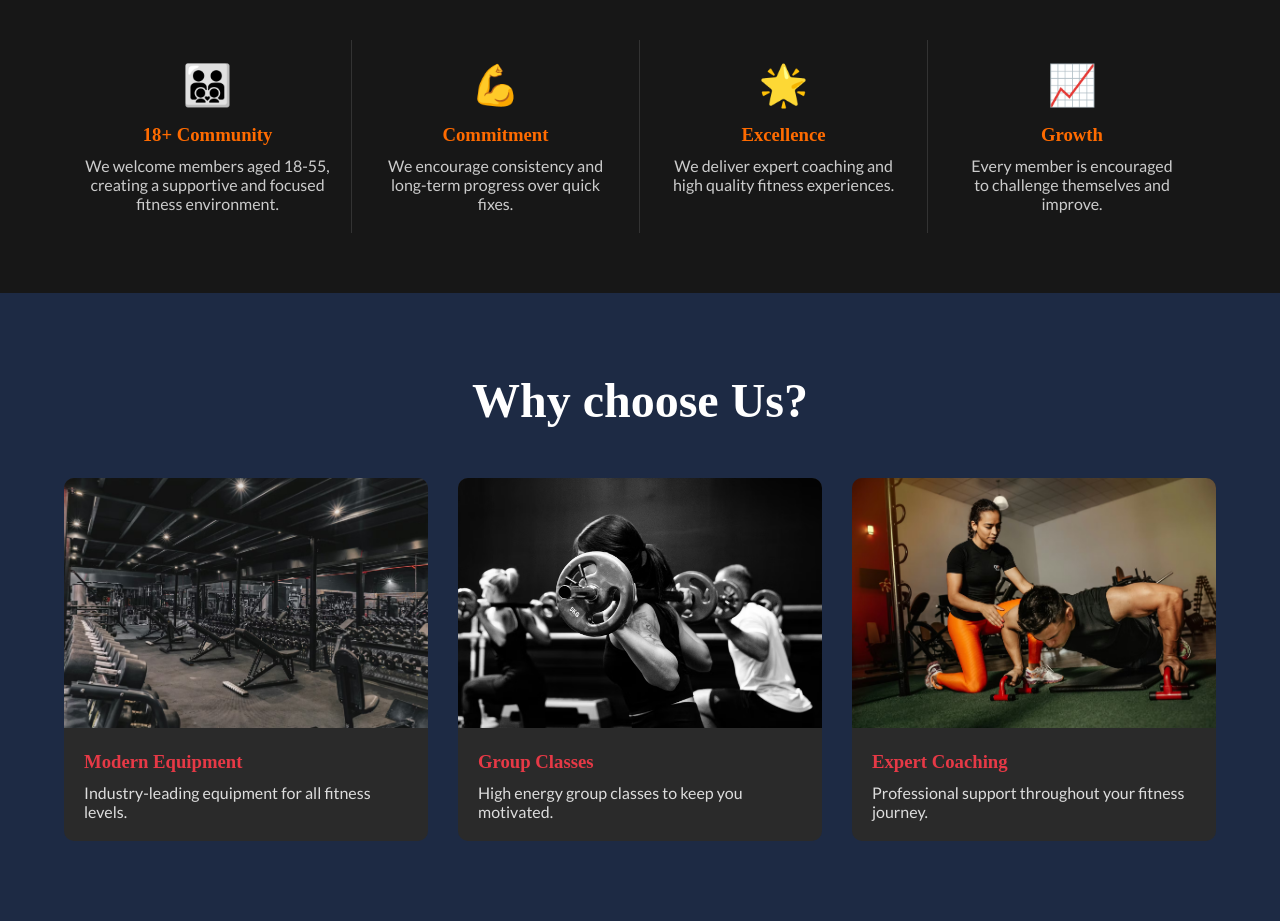
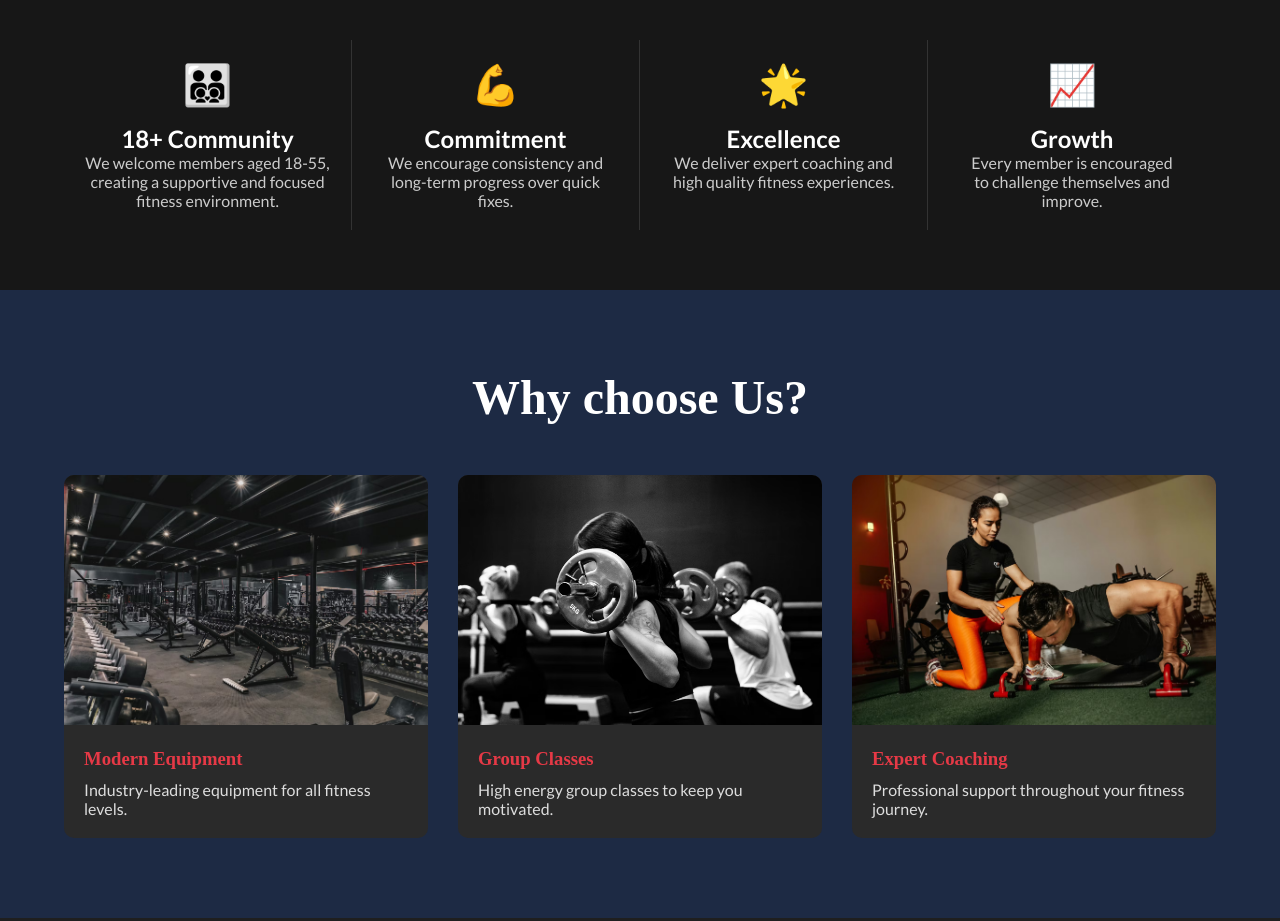
Before and after one commit to anu200908/ferndale-fitness-studio, a plain HTML site: page index.html in a window 1280 px wide. Shown: the part 820-1741 px from the top of the page. Drawn offline with Linux system fonts and the light colour scheme; a web font is replaced by a local one.

Commit message:
Update index.html

```diff
--- a/index.html
+++ b/index.html
@@ -90,7 +90,7 @@
 
             <div class="icon">🧑‍🧑‍🧒‍🧒</div>
 
-            <h3>18+ Community</h3>
+            <h2>18+ Community</h2>
 
             <p>We welcome members aged 18-55, <br>
                 creating a supportive and focused fitness environment.
@@ -102,7 +102,7 @@
 
             <div class="icon">💪</div>
 
-            <h3>Commitment</h3>
+            <h2>Commitment</h2>
 
             <p>We encourage consistency and<br>
                 long-term progress over quick fixes.
@@ -114,7 +114,7 @@
 
             <div class="icon">🌟</div>
 
-            <h3>Excellence</h3>
+            <h2>Excellence</h2>
 
             <p>We deliver expert coaching and <br>
                 high quality fitness experiences.
@@ -126,7 +126,7 @@
 
             <div class="icon">📈</div>
 
-            <h3>Growth</h3>
+            <h2>Growth</h2>
 
             <p>Every member is encouraged <br>to challenge
                 themselves and improve.
```
